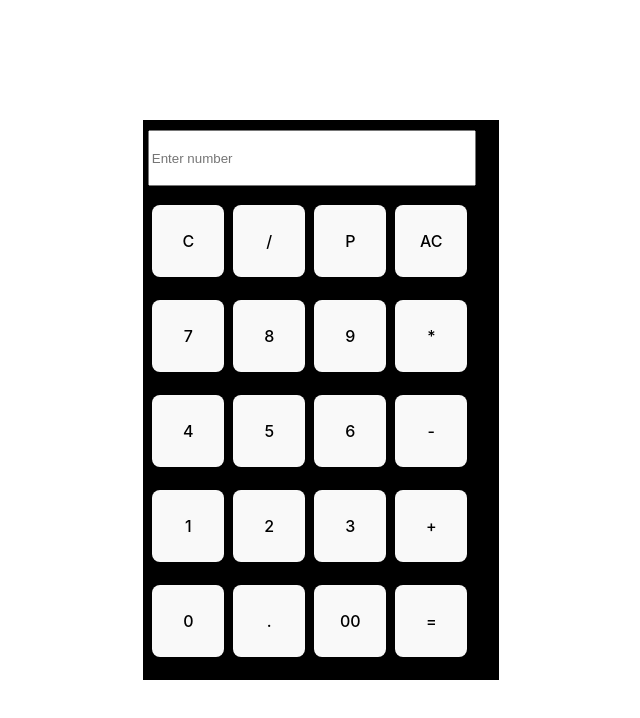
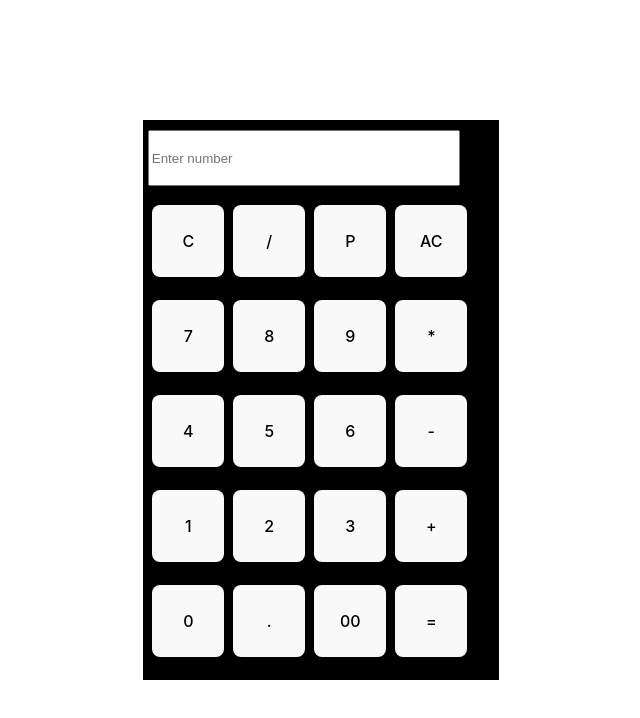
Before and after one commit to Harsh093-k/Calculator, a React (Vite) app: page / in a window 1280 px wide. Shown: the top 718 px of the page, without its empty margins (319-959 px from the left). Built offline with nearby package versions, Linux system fonts and the light colour scheme.

Commit message:
Update Calculatorinput.css

```diff
--- a/src/Calculatorinput.css
+++ b/src/Calculatorinput.css
@@ -1,5 +1,5 @@
 .input{
     margin-top: 5px;
     height:50px;
-    width: 20rem;
+    width: 19rem;
  }
```
